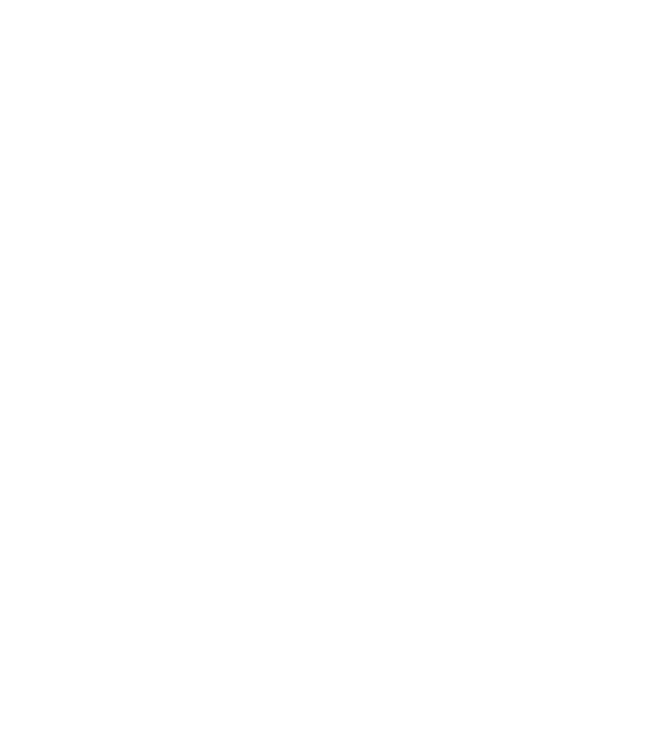
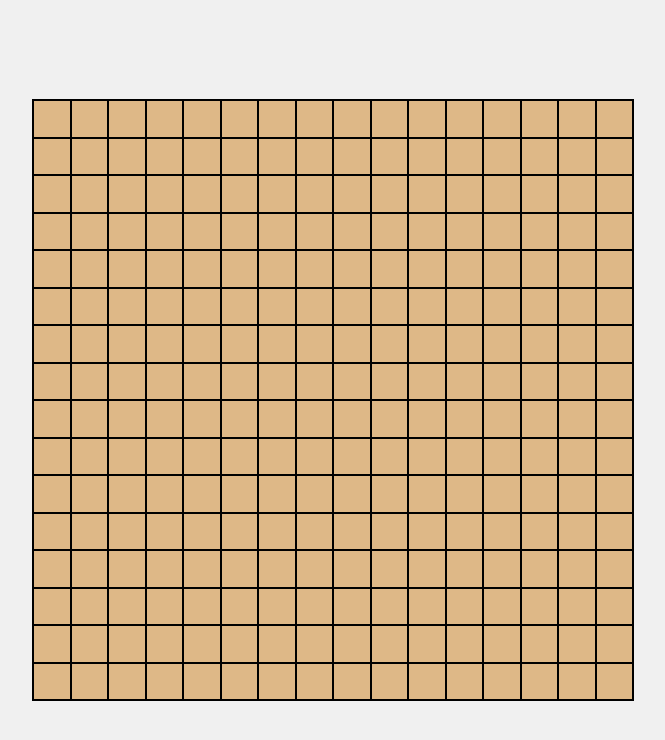
Before and after one commit to jrramoncp/etch-a-skech, a plain HTML site: page index.html in a window 1280 px wide. Shown: the whole page, without its empty margins (307-972 px from the left). Drawn offline with Linux system fonts and the light colour scheme.

Commit message:
Añado funcion para crear cuadricula

```diff
--- a/index.html
+++ b/index.html
@@ -3,13 +3,15 @@
 <head>
     <meta charset="UTF-8">
     <meta name="viewport" content="width=device-width, initial-scale=1.0">
-    <title>Ech-a-skech</title>
+    <title>Pizarra</title>
     <link rel="stylesheet" href="style.css">
+    <script src="main.js" defer></script>
 </head>
 <body>
+    <div id="container">
+
+    </div>
 
 
-
-    <script src="main.js"></script>
 </body>
 </html>
--- a/main.js
+++ b/main.js
@@ -0,0 +1,29 @@
+
+const container = document.getElementById("container");
+
+function createDivs(number){
+    const rows = number;
+    const cols = number;
+    const totalCells = rows * cols;
+    const containerSize = 600;
+
+    const cellSize = containerSize/rows;
+
+    for (let i = 0; i < totalCells; i++){
+        const cell = document.createElement("div");
+        cell.classList.add("grid-cell");
+
+        cell.style.width = `${cellSize}px`;
+        cell.style.height = `${cellSize}px`;
+        container.appendChild(cell);
+    }
+
+};
+
+
+
+//const size = prompt("Cuantos cuadros quieres por lado?");
+
+//createDivs(size);
+
+createDivs(16);
--- a/style.css
+++ b/style.css
@@ -0,0 +1,23 @@
+body{
+    display: flex;
+    justify-content: center;
+    align-items: center;
+    height: 100vh;
+    margin: 0;
+    background-color: #f0f0f0;
+}
+
+
+#container{
+    display: flex;
+    flex-wrap: wrap;
+    background-color: burlywood;
+    width: 600px;
+    height: 600px;
+    border: 1px solid black;
+}
+
+.grid-cell{
+    border: 1px solid black;
+    box-sizing: border-box;
+}
```
